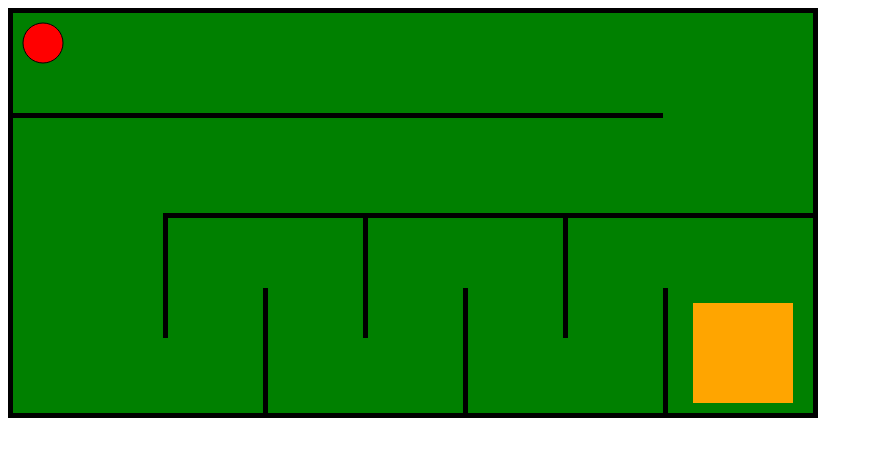
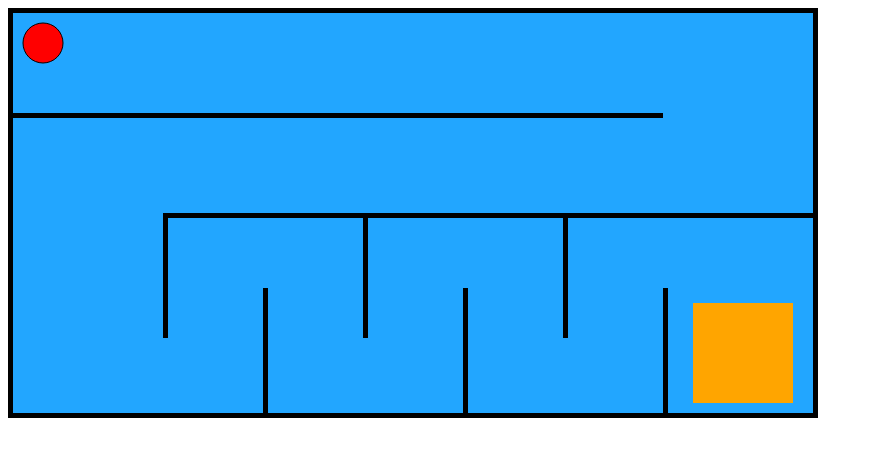
Before and after one commit to RASHI2505/Maze-game, a plain HTML site: page maze.html in a window 1280 px wide. Shown: the whole page, without its empty margins (0-873 px from the left). Drawn offline with Linux system fonts and the light colour scheme.

Commit message:
Update background color

```diff
--- a/maze.html
+++ b/maze.html
@@ -6,7 +6,7 @@
 
 	<style>
 		canvas{
-			background: green;
+			background: #22A6FF;
 			border: 5px solid black;
 		}
 	</style>
```
